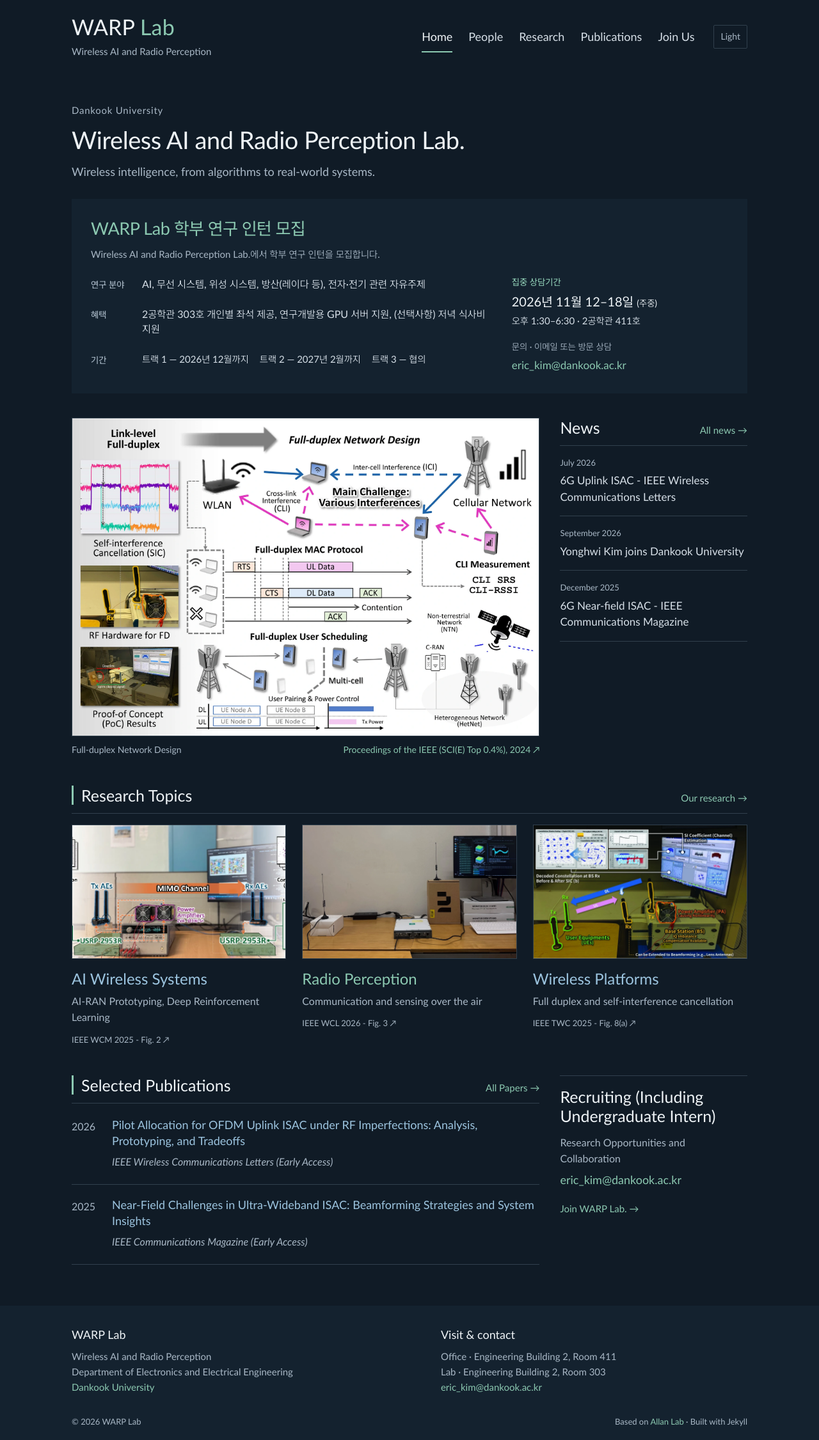
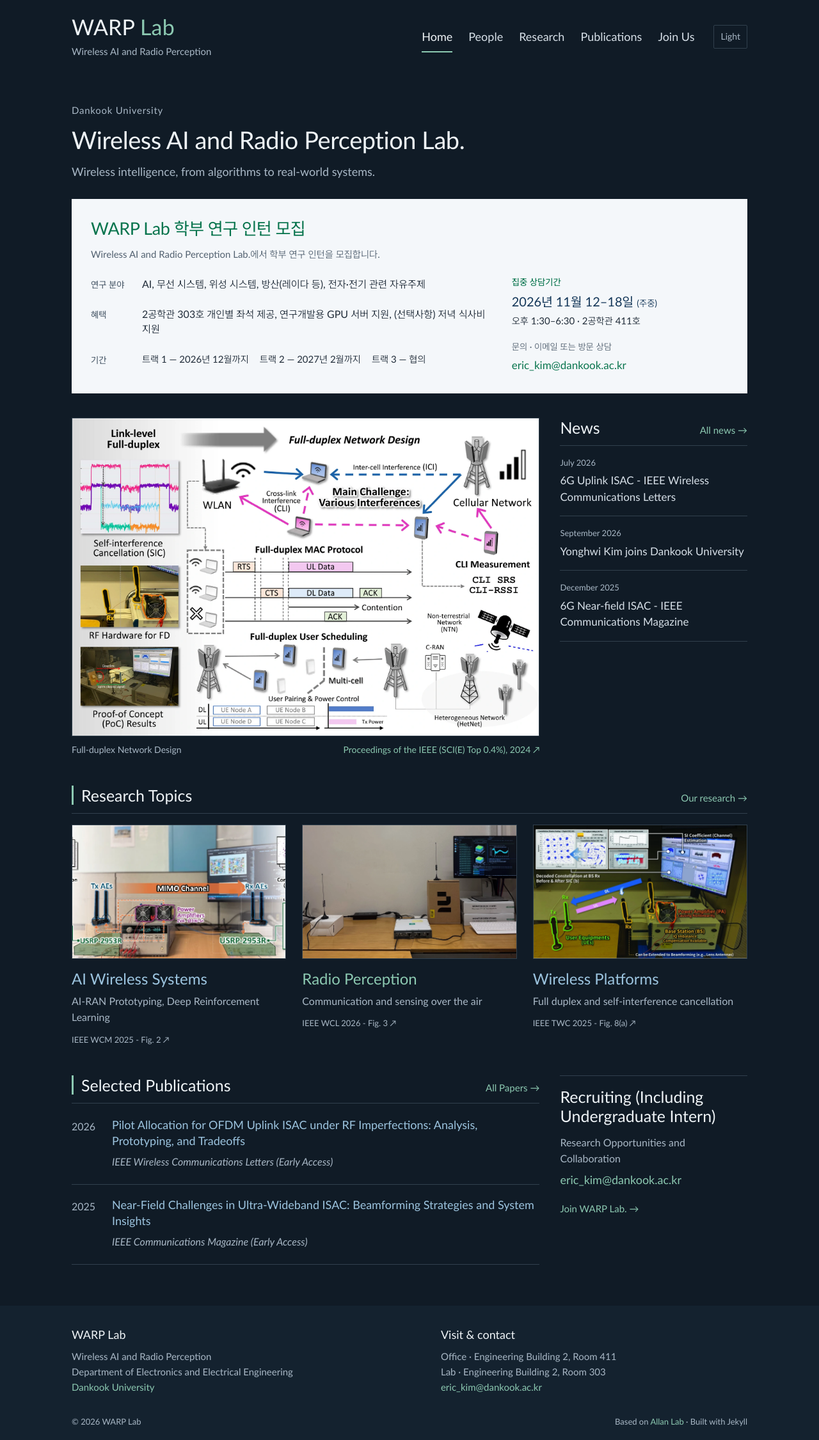
Before and after one commit to proferickim/WARP-LAB, a Jekyll site: the page built from _pages/home.html, in a window 1280 px wide. Shown: the whole page at 64% size. Built offline with Jekyll 4.4.1, drawn with Linux system fonts in a browser that asks for light colours.

Commit message:
Highlight the recruitment notice with the opposite theme palette

```diff
--- a/css/main.scss
+++ b/css/main.scss
@@ -240,7 +240,34 @@ img { max-width: 100%; height: auto; }
 .home-intro { margin-bottom: 29px; }
 .home-intro h1 { font-size: 38px; margin-bottom: 12px; }
 .home-intro .home-description { color: $muted; margin: 0; }
-.internship-notice { margin: 0 0 38px; padding: 27px 30px 29px; background: var(--surface); font-size: 16px; font-weight: 350; line-height: 1.7; }
+// Give the recruitment notice the opposite theme's colors.
+.internship-notice {
+  color-scheme: light;
+  --surface: #f4f7fa;
+  --ink: #202c39;
+  --heading: #143759;
+  --green: #08744d;
+  --muted: #526170;
+  --blue: #1764ab;
+  --link-hover: #064d37;
+  margin: 0 0 38px;
+  padding: 27px 30px 29px;
+  background: var(--surface);
+  color: var(--ink);
+  font-size: 16px;
+  font-weight: 350;
+  line-height: 1.7;
+}
+:root[data-theme="day"] .internship-notice {
+  color-scheme: dark;
+  --surface: #14222f;
+  --ink: #d7e0e8;
+  --heading: #eff4f7;
+  --green: #8cc9b1;
+  --muted: #a9b8c6;
+  --blue: #9cc4df;
+  --link-hover: #b7e7d3;
+}
 .internship-heading { margin-bottom: 22px; }
 .internship-heading h2 { margin: 0 0 9px; color: $green; font-size: 27px; font-weight: 450; line-height: 1.4; letter-spacing: -.4px; }
 .internship-heading p { margin: 0; color: $muted; font-size: 15px; }
```
